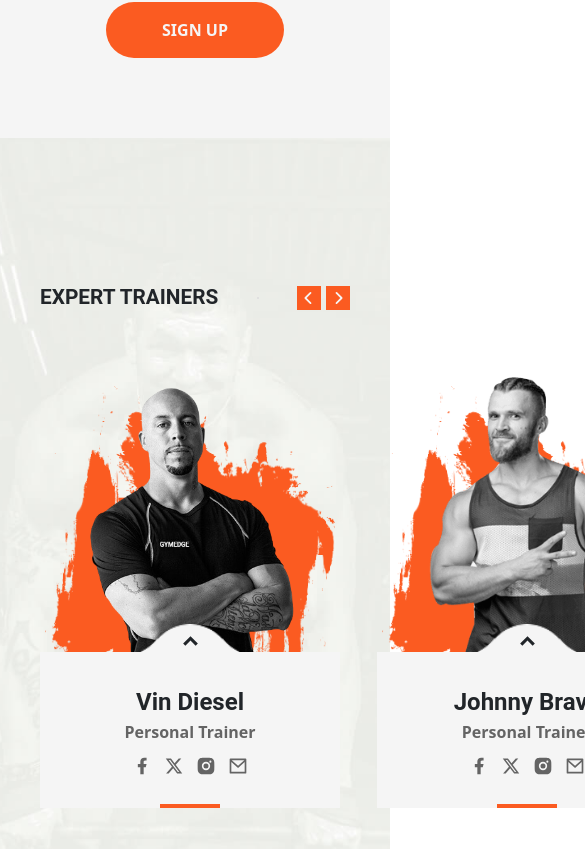
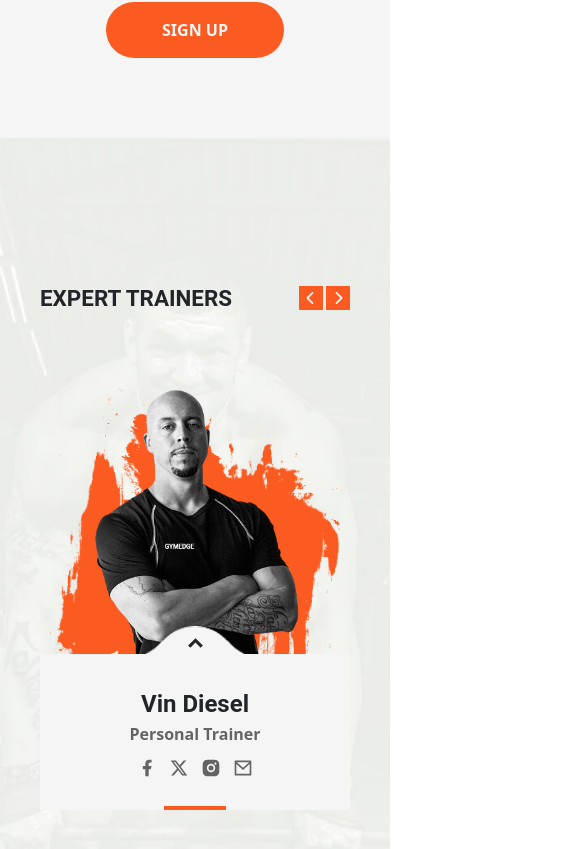
Before and after one commit to phlptnc/gym-edge, a React (Vite) app: page / in a window 390 px wide. Shown: the part 2735-3584 px from the top of the page, 585 px wide, since content can reach past the window. Built offline with nearby package versions, Linux system fonts and the light colour scheme; the HTML template or start-up script is replaced by a standard one.

Commit message:
Card Slider and button component

```diff
--- a/package.json
+++ b/package.json
@@ -12,7 +12,8 @@
     "dependencies": {
         "react": "^18.2.0",
         "react-dom": "^18.2.0",
-    "react-icons": "^4.11.0"
+        "react-icons": "^4.11.0",
+        "react-slick": "^0.29.0"
     },
     "devDependencies": {
         "@types/react": "^18.2.15",
--- /dev/null
+++ b/src/components/Buttons/NextArrow.jsx
@@ -0,0 +1,17 @@
+import React from "react"
+import { HiMiniChevronRight } from "react-icons/hi2"
+
+function NextArrow({ onClick }) {
+    return (
+        <div
+            onClick={onClick}
+            className="absolute top-[9.2rem] min-[450px]:top-[9.5rem] right-[2.5rem] lg:right-0"
+        >
+            <div className="button-black text-[#f5f5f5] text-[50px] min-[450px]:text-[30px] w-6 h-6 min-[450px]:w-8 min-[450px]:h-8 bg-[#fb5b21] flex items-center justify-center ease-in-out duration-300">
+                <HiMiniChevronRight />
+            </div>
+        </div>
+    )
+}
+
+export default NextArrow
--- /dev/null
+++ b/src/components/Buttons/PrevArrow.jsx
@@ -0,0 +1,17 @@
+import React from "react"
+import { HiMiniChevronLeft } from "react-icons/hi2"
+
+function PrevArrow({ onClick }) {
+    return (
+        <div
+            onClick={onClick}
+            className="absolute top-[9.2rem] min-[450px]:top-[9.5rem] right-[4.2rem] min-[450px]:right-[4.7rem] lg:right-[2.2rem]"
+        >
+            <div className="button-black text-[#f5f5f5] text-[50px] min-[450px]:text-[30px] w-6 h-6 min-[450px]:w-8 min-[450px]:h-8 bg-[#fb5b21] flex items-center justify-center ease-in-out duration-300">
+                <HiMiniChevronLeft />
+            </div>
+        </div>
+    )
+}
+
+export default PrevArrow
--- a/src/components/SectionHeader.jsx
+++ b/src/components/SectionHeader.jsx
@@ -1,23 +1,13 @@
 import React from "react"
-import { HiMiniChevronLeft, HiMiniChevronRight } from "react-icons/hi2"
 
 function SectionHeader(props) {
     return (
         <>
-            <div className="flex justify-between items-center pb-[3rem]">
-                <h2 className="text-[1.3rem] min-[400px]:text-[2rem] font-semibold uppercase">
+            <div className="flex items-center pb-[3rem]">
+                <h2 className="text-[1.4rem] min-[450px]:text-[2rem] font-semibold uppercase">
                     {props.title}
                 </h2>
-                <span className="w-0 md:w-[50%] lg:w-[65%] border border-[#e0e0e0]"></span>
-                <div className="flex flex-row gap-[5px]">
-                    <i className="button-black text-[#f5f5f5] text-[50px] min-[400px]:text-[30px] w-6 h-6 min-[400px]:w-8 min-[400px]:h-8 bg-[#fb5b21] flex items-center justify-center ease-in-out duration-300">
-                        <HiMiniChevronLeft />
-                    </i>
-
-                    <i className="button-black text-[#f5f5f5] text-[50px] min-[400px]:text-[30px] w-6 h-6 min-[400px]:w-8 min-[400px]:h-8  bg-[#fb5b21] flex items-center justify-center ease-in-out duration-300">
-                        <HiMiniChevronRight size={30} />
-                    </i>
-                </div>
+                <span className="min-[900px]:border border-[#e0e0e0] min-[900px]:ml-[2.5rem] w-0 min-[900px]:w-[50%] lg:w-[60%] xl:ml-[5rem]"></span>
             </div>
         </>
     )
--- a/src/components/Trainers.jsx
+++ b/src/components/Trainers.jsx
@@ -1,5 +1,8 @@
 import React from "react"
+import Slider from "react-slick"
 import SectionHeader from "./sectionHeader"
+import PrevArrow from "./Buttons/PrevArrow"
+import NextArrow from "./Buttons/NextArrow"
 import trainersData from "./TrainersData"
 import { BiSolidChevronUp } from "react-icons/bi"
 import {
@@ -9,22 +12,55 @@
     RiMailLine,
 } from "react-icons/ri"
 
+var settings = {
+    dots: false,
+    arrows: true,
+    infinite: true,
+    draggable: true,
+    speed: 500,
+    prevArrow: <PrevArrow />,
+    nextArrow: <NextArrow />,
+    slidesToShow: 4,
+    slidesToScroll: 1,
+    initialSlide: 0,
+    responsive: [
+        {
+            breakpoint: 1024,
+            settings: {
+                slidesToShow: 3,
+                slidesToScroll: 1,
+                infinite: true,
+                dots: false,
+            },
+        },
+        {
+            breakpoint: 700,
+            settings: {
+                slidesToShow: 2,
+                slidesToScroll: 1,
+                initialSlide: 2,
+            },
+        },
+        {
+            breakpoint: 480,
+            settings: {
+                slidesToShow: 1,
+                slidesToScroll: 1,
+            },
+        },
+    ],
+}
+
 function Trainers() {
     return (
         <section className="bg-[url('../../assets/trainer/trainers-bg.jpg')] bg-fixed bg-center bg-no-repeat bg-cover">
-            <div className="container px-10 lg:px-0 py-[9rem] ">
-                <SectionHeader title="Expert trainers" />
-
-                <div className="flex flex-row justify-between overflow-auto w-[1312px]">
+            <div className="container px-10 lg:px-0 py-[9rem] overflow-hidden relative">
+                {/* Title Header */}
+                <SectionHeader title="Expert Trainers" />
+                <Slider {...settings}>
                     {/* Card */}
                     {trainersData.map((item) => (
-                        <div
-                            className="w-[300px] relative
-
-                                after:content-[''] after:h-[4px] after:w-[20%] after:bg-[#fb5b21] after:absolute after:bottom-0 after:left-0 after:right-0 after:mx-auto after:ease-in-out after:duration-700 cursor-pointer
-
-                                hover:after:w-[100%]"
-                        >
+                        <div className="w-[300px] relative after:content-[''] after:h-[4px] after:w-[20%] after:bg-[#fb5b21] after:absolute after:bottom-0 after:left-0 after:right-0 after:mx-auto after:ease-in-out after:duration-700 cursor-pointer hover:after:w-[100%]">
                             {/* Upper */}
                             <div className="bg-[url('../../assets/trainer/bg-splash.png')] bg-[length:290px_400px] bg-no-repeat bg-[center_top_1.5rem] flex flex-col items-center justify-end h-[290px] relative overflow-hidden">
                                 <img
@@ -52,15 +88,12 @@
                                 </div>
                             </div>
                             {/* Lower */}
-                            <div
-                                className="lower bg-[#f5f5f5] flex flex-col justify-center items-center
-                    py-[2rem]"
-                            >
+                            <div className="lower bg-[#f5f5f5] flex flex-col justify-center items-center py-[2rem]">
                                 <p className="text-[1.5rem] font-semibold ease-in-out duration-300 hover:text-[#fb5b21]">
                                     {item.name}
                                 </p>
                                 <p className="font-semibold text-[#646464] font-sans">
-                                    Personal Trainer
+                                    {item.position}
                                 </p>
                                 <div className="flex justify-center gap-3 mt-3 text-[20px] text-[#646464]">
                                     <RiFacebookFill className="ease-in-out duration-300 hover:text-[#fb5b21]" />
@@ -71,7 +104,7 @@
                             </div>
                         </div>
                     ))}
-                </div>
+                </Slider>
             </div>
             <div></div>
         </section>
--- a/src/components/TrainersData.jsx
+++ b/src/components/TrainersData.jsx
@@ -19,6 +19,11 @@
         image: "trainer-3",
         position: "Crossfit trainer",
     },
+    {
+        name: "Joy Isabel",
+        image: "trainer-4",
+        position: "Yoga Trainer",
+    },
 ]
 
 export default trainersData
--- a/src/index.css
+++ b/src/index.css
@@ -22,6 +22,7 @@
     max-width: 82rem;
 }
 
+/* Buttons */
 .button-orange:hover {
     background-color: #fb5b21;
     color: #f5f5f5;
@@ -45,6 +46,7 @@
     background-position: 50%;
 }
 
+/* BMI */
 table {
     border-spacing: 2px;
     border-collapse: separate;
@@ -117,3 +119,20 @@
         width: 100%;
     }
 }
+
+.slick-slider {
+    overflow: hidden;
+}
+
+.slick-track {
+    display: flex;
+    flex-direction: row;
+    justify-content: space-between;
+    gap: 15px;
+}
+
+@media (max-width: 400px) {
+    .slick-track {
+        gap: 0;
+    }
+}
```
Also changed, not shown: public/assets/trainer/trainer-4.png, 1 other file (tests, documents, lock files or other folders). Lines whose indentation alone changed are shown as unchanged.
